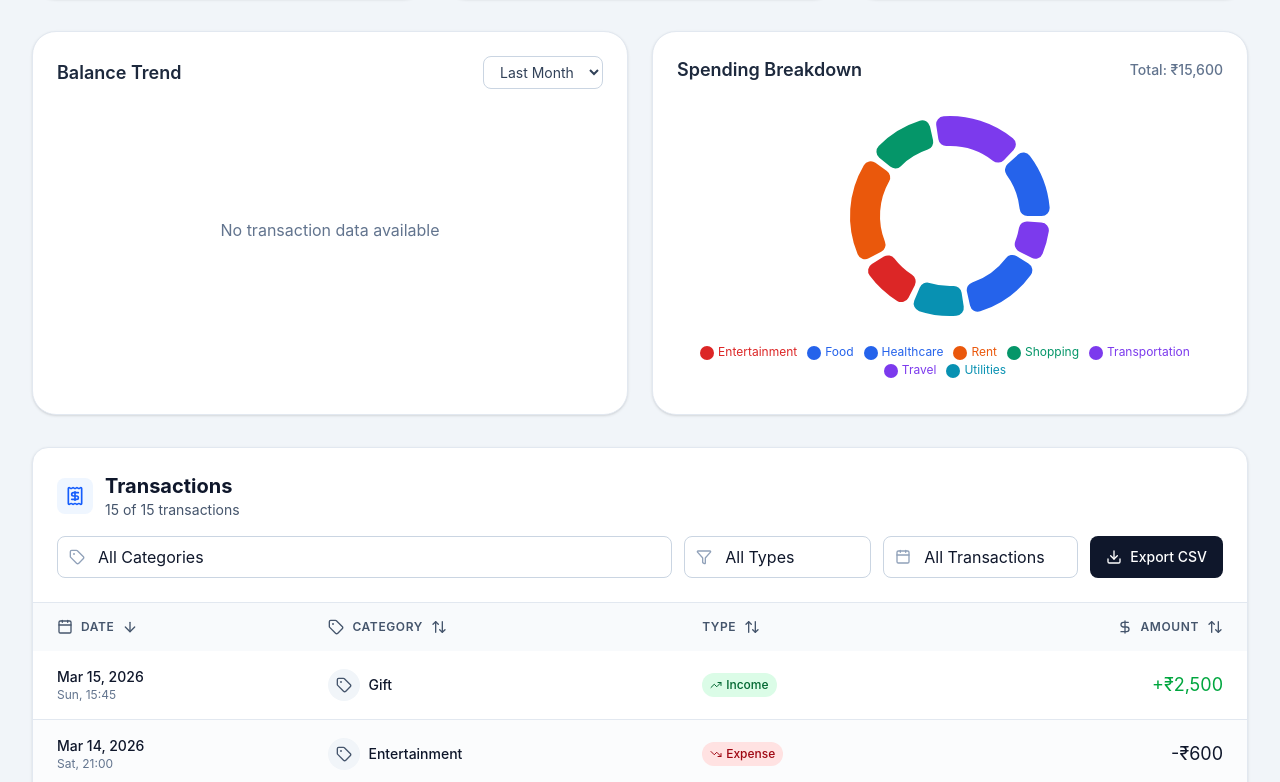
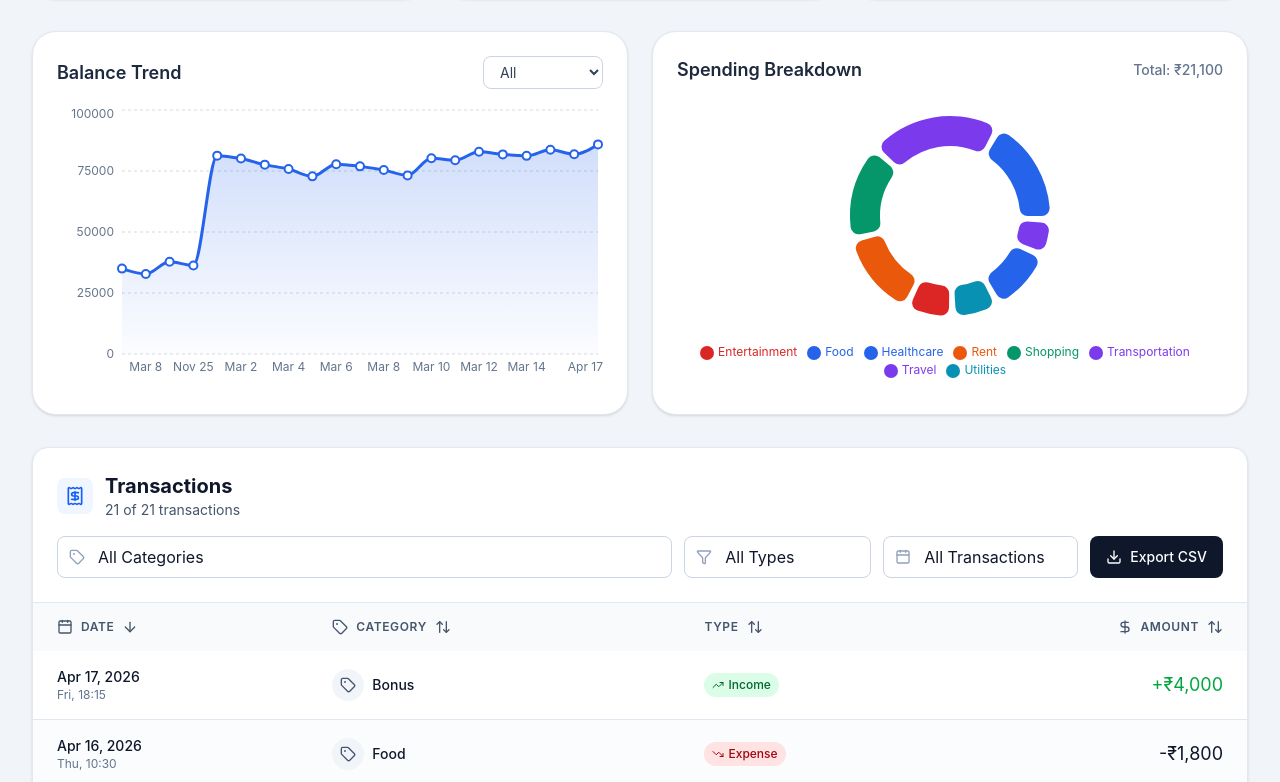
Before and after one commit to OmpalSingh01/finance-dashboard, a React (Vite) app: page / in a window 1280 px wide. Shown: the part 438-1220 px from the top of the page. Built offline with nearby package versions, Linux system fonts and the light colour scheme.

Commit message:
fixBalanceChart

```diff
--- a/src/components/BalanceChart.jsx
+++ b/src/components/BalanceChart.jsx
@@ -13,30 +13,46 @@ import useFinanceStore from '../store/useFinanceStore'
 
 export default function BalanceChart() {
   const { transactions } = useFinanceStore()
-  const [range, setRange] = useState('lastMonth')
+  const [range, setRange] = useState('all')
+
+  const getTxDate = (tx) => new Date(tx.date || tx.datetime)
 
   const filteredTransactions = useMemo(() => {
     const now = new Date()
 
     return transactions.filter((tx) => {
-      const txDate = new Date(tx.date)
+      const txDate = getTxDate(tx)
+
+      if (isNaN(txDate)) return false
 
       switch (range) {
         case 'all':
           return true
 
         case 'lastMonth': {
-    const lastMonth = new Date()
-    lastMonth.setMonth(now.getMonth() - 1)
+          const startOfLastMonth = new Date(
+            now.getFullYear(),
+            now.getMonth() - 1,
+            1
+          )
 
-    return (
-      txDate.getMonth() === lastMonth.getMonth() &&
-      txDate.getFullYear() === lastMonth.getFullYear()
+          const endOfLastMonth = new Date(
+            now.getFullYear(),
+            now.getMonth(),
+            0,
+            23,
+            59,
+            59
           )
+
+          return txDate >= startOfLastMonth && txDate <= endOfLastMonth
         }
 
         case 'lastYear':
           return txDate.getFullYear() === now.getFullYear() - 1
+
+        case '2026':
+          return txDate.getFullYear() === 2026
 
         case '2025':
           return txDate.getFullYear() === 2025
@@ -50,17 +66,26 @@ export default function BalanceChart() {
     })
   }, [transactions, range])
 
+  const chartData = useMemo(() => {
     const sortedTransactions = [...filteredTransactions].sort(
-    (a, b) => new Date(a.date) - new Date(b.date)
+      (a, b) => getTxDate(a).getTime() - getTxDate(b).getTime()
     )
 
-  const chartData = sortedTransactions.reduce((acc, tx) => {
-    const lastBalance = acc.length > 0 ? acc[acc.length - 1].balance : 0
+    return sortedTransactions.reduce((acc, tx) => {
+  const lastBalance =
+    acc.length > 0 ? acc[acc.length - 1].balance : 0
+
   const newBalance =
     lastBalance + (tx.type === 'income' ? tx.amount : -tx.amount)
 
+  const txDate = getTxDate(tx)
+
   acc.push({
-      date: new Date(tx.date).toLocaleDateString('en-US', {
+    date: txDate.toLocaleDateString('en-US', {
+      month: 'short',
+      day: 'numeric',
+    }),
+    fullDate: txDate.toLocaleDateString('en-US', {
       year: 'numeric',
       month: 'short',
       day: 'numeric',
@@ -70,9 +95,10 @@ export default function BalanceChart() {
 
   return acc
     }, [])
+  }, [filteredTransactions])
 
   return (
-    <div className="h-96 rounded-3xl border border-slate-200 bg-white p-6 shadow-sm dark:border-slate-700 dark:bg-slate-800">
+    <div className="h-96 rounded-3xl border border-slate-200 bg-white p-6 shadow-sm dark:border-zinc-800 dark:bg-zinc-900">
       <div className="mb-4 flex items-center justify-between">
         <h2 className="text-lg font-semibold text-slate-800 dark:text-white">
           Balance Trend
@@ -81,11 +107,12 @@ export default function BalanceChart() {
         <select
           value={range}
           onChange={(e) => setRange(e.target.value)}
-          className="rounded-lg border border-slate-300 bg-white px-3 py-1.5 text-sm text-slate-700 outline-none focus:ring-2 focus:ring-blue-500 dark:border-slate-600 dark:bg-slate-700 dark:text-white"
+          className="rounded-lg border border-slate-300 bg-white px-3 py-1.5 text-sm text-slate-700 outline-none focus:ring-2 focus:ring-blue-500 dark:border-zinc-700 dark:bg-zinc-800 dark:text-white"
         >
           <option value="all">All</option>
           <option value="lastMonth">Last Month</option>
           <option value="lastYear">Last Year</option>
+          <option value="2026">2026</option>
           <option value="2025">2025</option>
           <option value="2024">2024</option>
         </select>
@@ -104,7 +131,8 @@ export default function BalanceChart() {
             <CartesianGrid
               strokeDasharray="3 3"
               vertical={false}
-              stroke="#e2e8f0"
+              stroke="#334155"
+              opacity={0.2}
             />
 
             <XAxis
@@ -121,12 +149,13 @@ export default function BalanceChart() {
             />
 
             <Tooltip
-              contentStyle={{
-                borderRadius: '12px',
-                border: '1px solid #e2e8f0',
-                boxShadow: '0 4px 14px rgba(0,0,0,0.08)',
-              }}
-              formatter={(value) => [`₹${value.toLocaleString()}`, 'Balance']}
+              labelFormatter={(label, payload) =>
+                payload?.[0]?.payload?.fullDate || label
+              }
+              formatter={(value) => [
+                `₹${Number(value).toLocaleString()}`,
+                'Balance',
+              ]}
             />
 
             <Area
@@ -149,7 +178,7 @@ export default function BalanceChart() {
         </ResponsiveContainer>
       ) : (
         <div className="flex h-3/4 items-center justify-center">
-          <p className="text-slate-500 dark:text-slate-400">
+          <p className="text-slate-500 dark:text-zinc-400">
             No transaction data available
           </p>
         </div>
--- a/src/data/mockTransactions.js
+++ b/src/data/mockTransactions.js
@@ -104,4 +104,47 @@ export const mockTransactions = [
     category: 'Gift',
     type: 'income',
   },
+
+  {
+  id: 16,
+  date: '2026-04-16T10:30:00.000Z',
+  amount: 1800,
+  category: 'Food',
+  type: 'expense',
+},
+{
+  id: 17,
+  date: '2026-04-17T18:15:00.000Z',
+  amount: 4000,
+  category: 'Bonus',
+  type: 'income',
+},
+{
+  id: 18,
+  date: '2025-01-12T09:00:00.000Z',
+  amount: 35000,
+  category: 'Salary',
+  type: 'income',
+},
+{
+  id: 19,
+  date: '2025-03-08T14:20:00.000Z',
+  amount: 2200,
+  category: 'Travel',
+  type: 'expense',
+},
+{
+  id: 20,
+  date: '2025-07-19T16:45:00.000Z',
+  amount: 5000,
+  category: 'Freelance',
+  type: 'income',
+},
+{
+  id: 21,
+  date: '2025-11-25T11:10:00.000Z',
+  amount: 1500,
+  category: 'Shopping',
+  type: 'expense',
+},
 ]
```
Lines whose indentation alone changed are shown as unchanged.
